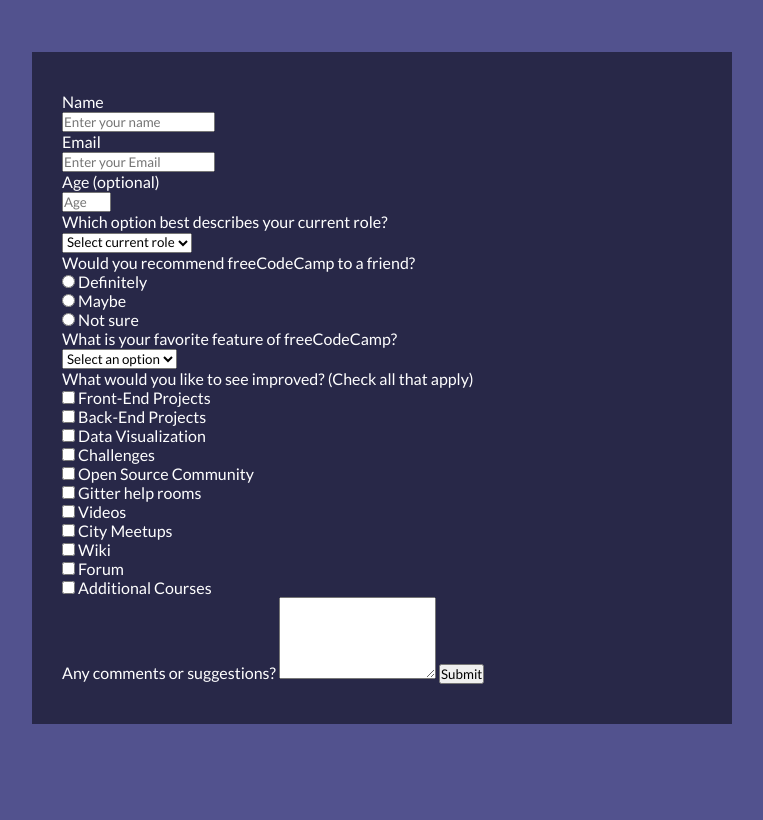
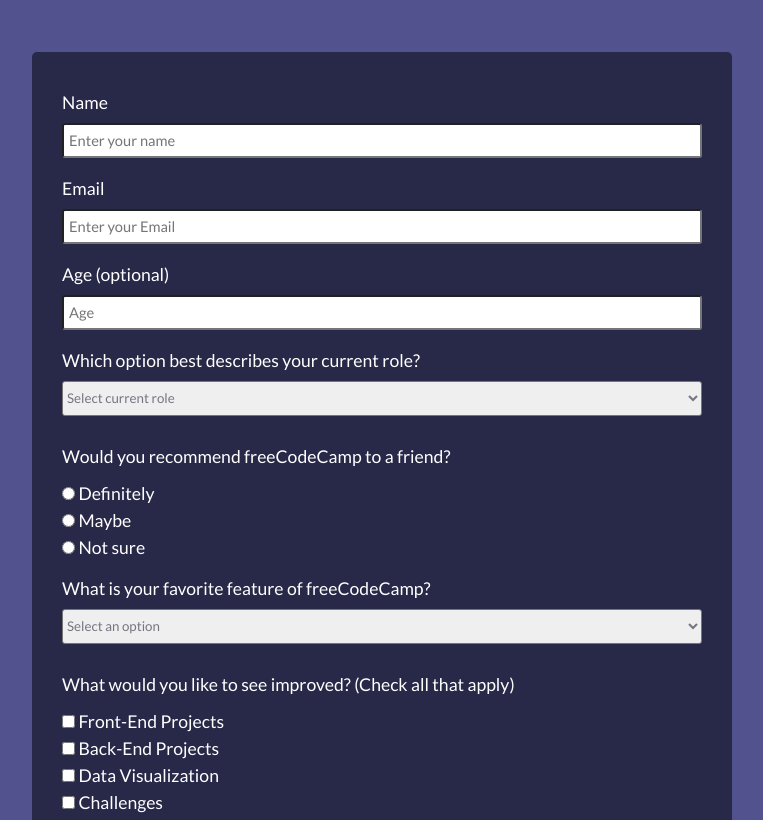
Before and after one commit to strikersouza/FCC_survey_form, a plain HTML site: page index.html in a window 1280 px wide. Shown: the part 131-951 px from the top of the page, without its empty margins (258-1021 px from the left). Before the commit the page ends 855 px from the top, so only its background shows below. Drawn offline with Linux system fonts and the light colour scheme.

Commit message:
css complete

```diff
--- a/css/style.css
+++ b/css/style.css
@@ -37,12 +37,55 @@ form{
     background-color: #282848;
     margin: 0 auto;
     padding: 40px 30px;
+    font-size: 1.1em;
+    border-radius: 5px;
+}
+
+form input[type=text], input[type=email], input[type=number], select{
+    width: 100%;
+    height: 35px;
+    border-radius: 3px;
+    margin-bottom: 20px;
+    margin-top: 10px;
+    color: #757581;
+}
+
+form input[type=text]::placeholder, input[type=email]::placeholder, input[type=number]::placeholder, textarea::placeholder{
+    padding-left: 5px;
+    font-size: 1.1em;
+}
+
+input[type=radio], input[type=checkbox]{
+    margin-top: 10px;
 }
 
 fieldset{
     border: none;
+    margin-bottom: 20px;
+    margin-top: 10px;
+}
+
+legend{
+    margin-bottom: 10px;
+}
+
+textarea{
+    display: block;
+    width: 100%;
+    margin-top: 10px;
+    margin-bottom: 20px;
 }
 
 .improvements label {
     display: block;
 }
+
+input[type=submit]{
+    border: none;
+    width: 100%;
+    height: 50px;
+    border-radius: 3px;
+    color: white;
+    background-color: #37AF65;
+    cursor: pointer;
+}
--- a/index.html
+++ b/index.html
@@ -23,10 +23,10 @@
         </label>
         <label for="number" id="number-label">
             <p>Age (optional)</p>
-            <input type="number" name="age" id="number" placeholder="Age" min="10" max="100" required>
+            <input type="number" name="age" id="number" placeholder="Age" min="10" max="100">
         </label>
         <label for="dropdown" id="role-label"><p>Which option best describes your current role?</p></label>
-        <select id="dropdown">
+        <select id="dropdown" required>
             <option value="">Select current role</option>
             <option value="student">Student</option>
             <option value="full-job">Full Time Job</option>
@@ -50,7 +50,7 @@
             </p>
         </fieldset>
         <label for="feature" id="role-label"><p>What is your favorite feature of freeCodeCamp?</p></label>
-        <select id="fearure">
+        <select id="fearure" required>
             <option value="">Select an option</option>
             <option value="challenges">Challenges</option>
             <option value="Projects">Projects</option>
```
